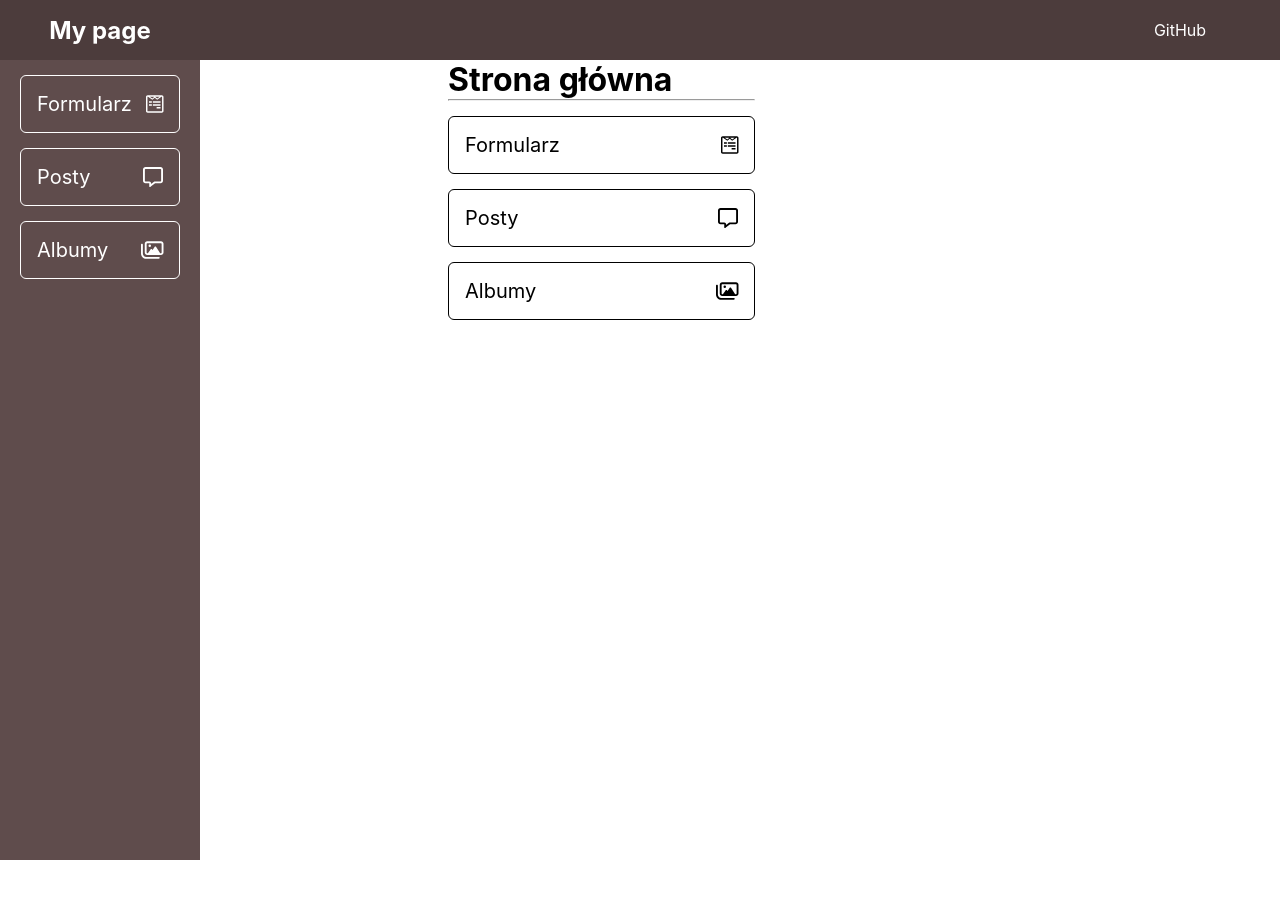
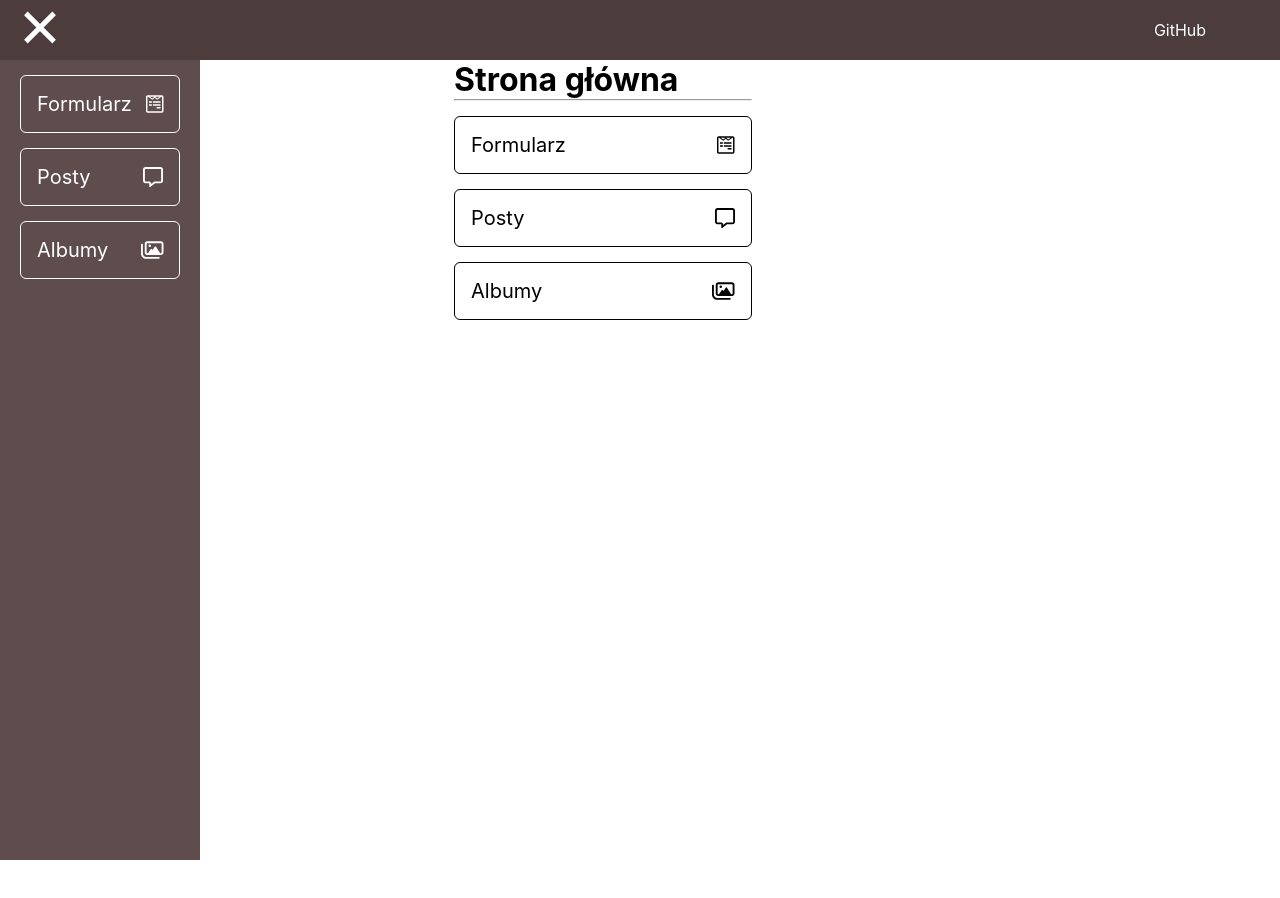
Before and after one commit to Miligro/ATCompVue, a Vue app: page / in a window 1280 px wide. Built offline with nearby package versions, Linux system fonts and the light colour scheme.

Commit message:
aspect ratio slider

```diff
--- a/package.json
+++ b/package.json
@@ -4,7 +4,8 @@
   "scripts": {
     "dev": "vite",
     "build": "vite build",
-    "preview": "vite preview --port 4173"
+    "preview": "vite preview --port 4173",
+    "lint": "eslint --ext .js --ext .jsx --ext .vue src/"
   },
   "dependencies": {
     "@fortawesome/fontawesome-svg-core": "^6.1.1",
@@ -18,6 +19,8 @@
   },
   "devDependencies": {
     "@vitejs/plugin-vue": "^2.3.3",
+    "eslint": "^8.19.0",
+    "eslint-plugin-vue": "^9.2.0",
     "vite": "^2.9.12"
   }
 }
--- a/src/App.vue
+++ b/src/App.vue
@@ -1,6 +1,28 @@
+<template>
+  <header>
+    <nav class="head-nav">
+      <div
+        :class="{ 'menu-button': true, 'menu-active': sideNavOpen }"
+        @click="toggleSideNav"
+      >
+        <div class="hamburger hamburger-bar" />
+      </div>
+      <a href="https://github.com/Miligro/ATCompVue">GitHub</a>
+    </nav>
+    <nav class="side-nav" id="side-nav">
+      <RouterLink v-for="nav in navs" :key="nav.to" :to="nav.to">
+        <div class="navigation-con main-page-nav">
+          <p>{{ nav.text }}</p>
+          <font-awesome-icon class="white-icon" :icon="nav.icon" />
+        </div>
+      </RouterLink>
+    </nav>
+  </header>
+  <RouterView />
+</template>
+
 <script>
 import { RouterLink, RouterView } from "vue-router";
-
 export default {
   components: {
     RouterView,
@@ -8,6 +30,7 @@ export default {
   },
   data() {
     return {
+      sideNavOpen: true,
       navs: [
         {
           text: "Formularz",
@@ -27,33 +50,23 @@ export default {
       ],
     };
   },
+  methods: {
+    toggleSideNav() {
+      const sideNav = document.getElementById("side-nav");
+      if (this.sideNavOpen) {
+        sideNav.style.width = "0px";
+      } else {
+        sideNav.style.width = "200px";
+      }
+      this.sideNavOpen = !this.sideNavOpen;
+    },
+  },
   mounted() {
     const pageLoader = document.getElementById("page-loader");
     pageLoader.remove();
   },
 };
 </script>
-
-<template>
-  <header>
-    <nav class="head-nav">
-      <RouterLink to="/"><h2>My page</h2></RouterLink>
-      <a href="https://github.com/Miligro/ATCompVue">GitHub</a>
-    </nav>
-    <nav class="side-nav" id="side-nav">
-      <RouterLink v-for="nav in navs" :key="nav.to" :to="nav.to">
-        <div class="navigation-con main-page-nav">
-          <p>{{ nav.text }}</p>
-          <font-awesome-icon class="white-icon" :icon="nav.icon" />
-        </div>
-      </RouterLink>
-    </nav>
-  </header>
-  <div class="loading" v-if="loading">
-    <TheLoader />
-  </div>
-  <RouterView />
-</template>
 
 <style>
 @import "@/assets/base.css";
@@ -79,6 +92,60 @@ a {
 
 .white-icon {
   color: white;
+}
+
+.menu-button {
+  top: 15px;
+  height: 40px;
+  width: 40px;
+  cursor: pointer;
+  position: relative;
+}
+
+.menu-button:hover {
+  transform: scale(1.05);
+}
+
+.hamburger {
+  width: 40px;
+  height: 5px;
+  background-color: white;
+}
+
+.hamburger::after {
+  top: 12px;
+}
+
+.hamburger::before {
+  top: -12px;
+}
+
+.hamburger-bar {
+  transition: 0.5s;
+}
+
+.hamburger-bar::before,
+.hamburger-bar::after {
+  content: "";
+  width: 40px;
+  height: 5px;
+  background: #ffffff;
+  transition: 0.5s;
+  position: absolute;
+}
+
+.menu-active .hamburger-bar {
+  background: rgba(0, 0, 0, 0);
+}
+
+.menu-button.menu-active .hamburger-bar::before {
+  top: 0;
+  transform: rotate(45deg);
+}
+
+.menu-button.menu-active .hamburger-bar::after {
+  top: 0;
+  transform: rotate(135deg);
 }
 
 .loading,
@@ -144,6 +211,7 @@ a {
   flex-direction: column;
   align-items: center;
   justify-content: center;
+  padding: 0 20px;
 }
 
 .container {
@@ -222,6 +290,8 @@ button {
   flex-direction: column;
   align-items: center;
   z-index: 10;
+  overflow: hidden;
+  transition: width 0.5s ease;
 }
 
 .side-nav a {
--- a/src/assets/base.css
+++ b/src/assets/base.css
@@ -62,8 +62,8 @@
 body {
   min-height: 100vh;
   /* color: var(--color-text); */
-  /* background: var(--color-background); */
-  /* transition: color 0.5s, background-color 0.5s; */
+  background: var(--color-background);
+  transition: color 0.5s, background-color 0.5s;
   /* line-height: 1.6; */
   font-family: Inter, -apple-system, BlinkMacSystemFont, "Segoe UI", Roboto,
     Oxygen, Ubuntu, Cantarell, "Fira Sans", "Droid Sans", "Helvetica Neue",
--- a/src/components/PostComments.vue
+++ b/src/components/PostComments.vue
@@ -19,17 +19,20 @@ export default {
   data() {
     return {
       locallyComments: null,
+      content: null,
     };
+  },
+  mounted() {
+    this.content = document.getElementById(`comments-${this.commentsId}`);
   },
   watch: {
     comments() {
       if (this.comments) {
         this.locallyComments = this.comments;
       }
-      const item = document.getElementById(`comments-${this.commentsId}`);
-      setTimeout(() => {
-        item.style.maxHeight = this.comments ? `${item.scrollHeight}px` : 0;
-      }, 100);
+      this.content.style.maxHeight = this.comments
+        ? `${500 * this.comments.length}px`
+        : 0;
     },
   },
 };
--- /dev/null
+++ b/src/components/TheSlider2.vue
@@ -0,0 +1,91 @@
+<template>
+  <div class="row-center" id="slider-and-buttons">
+    <font-awesome-icon
+      v-if="imagesNum > 1"
+      icon="fa-solid fa-angle-left"
+      class="arrow-icon"
+      @click="slideLeft"
+    />
+    <div class="slide">
+      <img :src="currentImage.url" alt="image" :title="currentImage.title" />
+    </div>
+    <font-awesome-icon
+      v-if="imagesNum > 1"
+      icon="fa-solid fa-angle-right"
+      class="arrow-icon"
+      @click="slideRight"
+    />
+  </div>
+</template>
+
+<script>
+export default {
+  props: {
+    images: {
+      type: Array,
+      required: true,
+    },
+  },
+  data() {
+    return {
+      index: 0,
+      imagesNum: 0,
+    };
+  },
+  computed: {
+    currentImage() {
+      return this.images[this.index];
+    },
+  },
+  mounted() {
+    this.imagesNum = this.images.length;
+  },
+  methods: {
+    slideLeft() {
+      if (this.index === 0) {
+        this.index = this.imagesNum - 1;
+      } else {
+        this.index--;
+      }
+    },
+    slideRight() {
+      if (this.index === this.imagesNum - 1) {
+        this.index = 0;
+      } else {
+        this.index++;
+      }
+    },
+  },
+};
+</script>
+
+<style scoped>
+.row-center {
+  gap: 10px;
+}
+.slide {
+  margin-top: 20px;
+  aspect-ratio: auto;
+}
+
+.arrow-icon {
+  font-size: 50px;
+}
+
+.arrow-icon:hover {
+  transform: scale(1.1);
+}
+
+img {
+  display: block;
+  width: 100%;
+  height: 100%;
+  object-fit: cover;
+}
+
+@media all and (max-width: 576px) {
+  .arrow-icon {
+    font-size: 25px;
+  }
+}
+</style>
--- a/src/components/dialogs/EditDialog.vue
+++ b/src/components/dialogs/EditDialog.vue
@@ -1,11 +1,11 @@
 <template>
-  <teleport to="body">
-    <div v-if="editComponent" class="backdrop" @click="$emit('close')"></div>
+  <teleport to="body" v-if="editComponent">
+    <div class="backdrop" @click="$emit('close')"></div>
     <transition name="modal">
-      <dialog open v-if="editComponent">
-        <component :item="item" :is="editComponent" @response="response"/>
+      <dialog open>
+        <component :item="item" :is="editComponent" @response="response" />
         <div class="row-end">
-        <button @click="$emit('close')" class='close-button'>Zamknij</button>
+          <button @click="$emit('close')" class="close-button">Zamknij</button>
         </div>
       </dialog>
     </transition>
@@ -13,25 +13,25 @@
 </template>
 
 <script>
-import EditPost from '../EditPost.vue'
+import EditPost from "../EditPost.vue";
 export default {
-  components: {EditPost},
+  components: { EditPost },
   props: {
     item: {
       type: Object,
       default: {},
     },
-    editComponent:{
+    editComponent: {
       type: String,
       required: true,
-    }
+    },
   },
   emits: ["close", "response"],
-  methods:{
-    response(res){
-      this.$emit('response', res)
-    }
-  }
+  methods: {
+    response(...res) {
+      this.$emit("response", ...res);
+    },
+  },
 };
 </script>
 
--- a/src/scripts/validation.js
+++ b/src/scripts/validation.js
@@ -3,9 +3,14 @@
 export function validateInputs(toValid) {
   for (let key in toValid) {
     let el = toValid[key];
-    if (!checkFunction(el.value, el.regex) || !el.value.trim()) {
-      //   errorDialog(`Podano niepoprawne ${el.label}!`);
-      return el.label;
+    if (el.regex !== undefined) {
+      if (!checkFunction(el.value, el.regex) || !el.value.trim()) {
+        return el.label;
+      }
+    } else {
+      if (!validatePesel(el.value)) {
+        return el.label;
+      }
     }
   }
   return "";
@@ -14,7 +19,6 @@ export function validateInputs(toValid) {
 export function validatePesel(pesel) {
   const regex = /^[0-9]/;
   if (pesel.length !== 11 || !regex.test(pesel)) {
-    // errorDialog(`Podano niepoprawny pesel!`);
     return false;
   }
   let sum = 0;
@@ -36,7 +40,6 @@ export function validatePesel(pesel) {
     +pesel.slice(4, 6) > 31 ||
     +pesel.slice(2, 4) % 20 > 12
   ) {
-    // errorDialog(`Podano niepoprawny pesel!`);
     return false;
   }
   return true;
--- a/src/views/AlbumView.vue
+++ b/src/views/AlbumView.vue
@@ -8,7 +8,7 @@
         <hr />
       </div>
     </div>
-    <TheSlider v-if="photos" :images="photos" />
+    <TheSlider2 v-if="photos" :images="photos" />
   </div>
   <div class="loading-small" v-if="!photos">
     <TheLoader />
@@ -17,10 +17,10 @@
 
 <script>
 import { getPhotos } from "../scripts/albumsApi";
-import TheSlider from "../components/TheSlider.vue";
+import TheSlider2 from "../components/TheSlider2.vue";
 export default {
   components: {
-    TheSlider,
+    TheSlider2,
   },
   data() {
     return {
--- a/src/views/FormView.vue
+++ b/src/views/FormView.vue
@@ -33,7 +33,7 @@
         </div>
       </form>
       <div class="disabled-inputs">
-        <input type="text" disabled :value="dateOfBirth" />
+        <input type="text" disabled :value="`Data urodzenia: ${dateOfBirth}`" />
         <input type="text" disabled :value="gender" />
       </div>
       <FormResult v-if="result" :result="result"></FormResult>
@@ -56,8 +56,8 @@ export default {
   },
   data() {
     return {
-      dateOfBirth: "Data urodzenia: ",
-      gender: "Płeć: ",
+      dateOfBirth: null,
+      gender: null,
       invalidInputAlert: false,
       msg: "",
       result: false,
@@ -105,7 +105,7 @@ export default {
     };
   },
   mounted() {
-    for (let el in this.toValid) {
+    for (const el in this.toValid) {
       let key = "toValid." + el + ".value";
       this.$watch(key, () => {
         this.toValid[el].checkFun(this.toValid[el]);
@@ -135,30 +135,28 @@ export default {
       this.appendData();
     },
     getPeselData() {
-      this.dateOfBirth = "";
+      this.dateOfBirth = null;
       const yearTemp = +this.toValid.pesel.value.slice(0, 2);
       let year =
         1900 + yearTemp + Math.floor(+this.toValid.pesel.value[2] / 2) * 100;
       let month = +this.toValid.pesel.value.slice(2, 4);
       month = month % 20;
       const day = this.toValid.pesel.value.slice(4, 6);
-      this.dateOfBirth = `Data urodzenia: ${day}-${
-        month < 10 ? "0" + month : month
-      }-${year}`;
+      this.dateOfBirth = `${day}-${month < 10 ? "0" + month : month}-${year}`;
 
-      this.gender = `Płeć: ${
+      this.gender =
         +this.toValid.pesel.value.slice(9, 10) % 2 == 0
           ? "Kobieta"
-          : "Mężczyzna"
-      }`;
+          : "Mężczyzna";
     },
     appendData() {
+      const data = this.toValid;
       this.result = {
-        firstName: this.toValid.firstName.value,
-        lastName: this.toValid.lastName.value,
-        email: this.toValid.email.value,
-        description: this.toValid.description.value,
-        pesel: this.toValid.pesel.value,
+        [data.firstName.label]: data.firstName.value,
+        [data.lastName.label]: data.lastName.value,
+        [data.email.label]: data.email.value,
+        [data.description.label]: data.description.value,
+        [data.pesel.label]: data.pesel.value,
       };
     },
   },
@@ -189,6 +187,10 @@ input {
   width: 100%;
 }
 
+input.errorBorder:focus {
+  outline: 1px solid red;
+}
+
 .errorBorder {
   border: 1px solid red;
 }
```
Also changed, not shown: .eslintrc.js (added), 1 other file (tests, documents, lock files or other folders).
